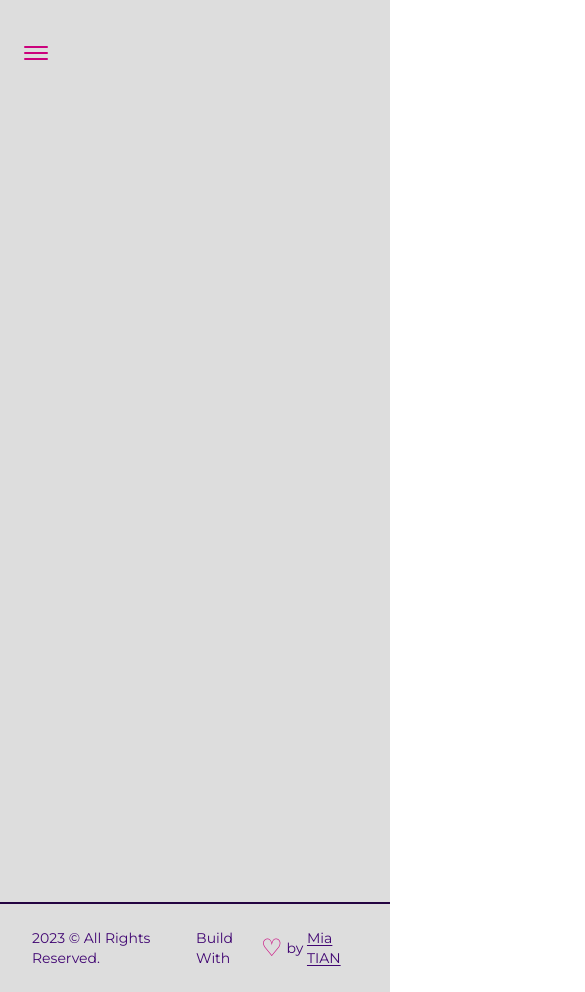
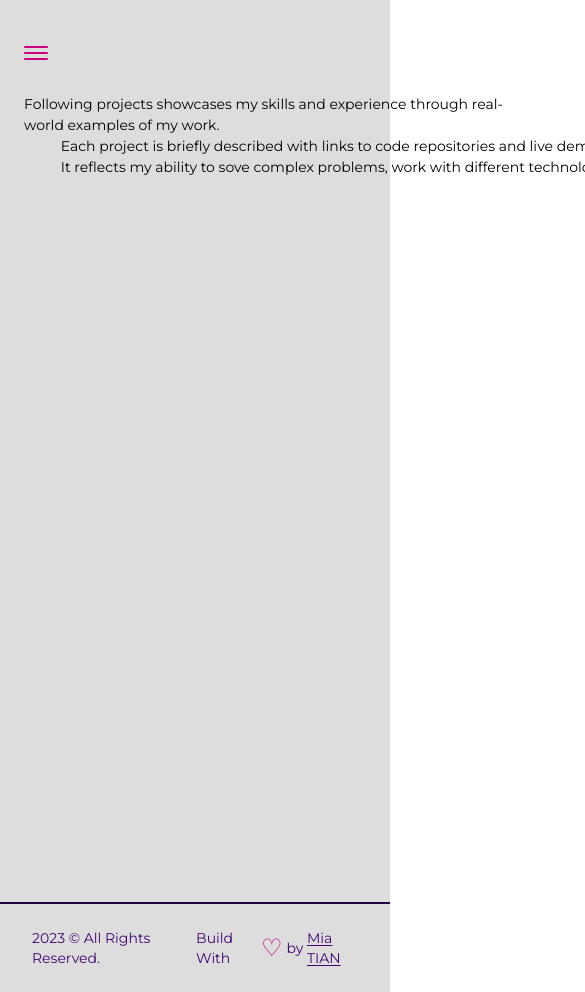
Before and after one commit to MiaTian1024/My-Portfolio, a React (Vite) app: page /projects in a window 390 px wide. Shown: the top 992 px of the page, 585 px wide, since content can reach past the window. Built offline with nearby package versions, Linux system fonts and the light colour scheme.

Commit message:
create custom text

```diff
--- /dev/null
+++ b/src/components/CustomTexts.jsx
@@ -0,0 +1,34 @@
+import React from 'react'
+import { motion } from 'framer-motion';
+
+import { textContainer, textVariant2 } from '../utils/motion'
+
+
+export const TypingText = ({title, className="" }) => (
+  <motion.p
+    variants={textContainer}
+    className={`font-normal text-[14px] text-secondary-white ${className}`}
+  >
+    {Array.from(title).map((letter, index) => (
+      <motion.span
+        variants={textVariant2}
+        key={index}
+      >
+        { letter === ' ' ? '\u00A0' : letter}
+
+      </motion.span>
+    ))}
+
+  </motion.p>
+);
+
+export const TitleText = ({title, className="" }) => (
+  <motion.h2
+    variants={textVariant2}
+    initial='hidden'
+    whileInView='show'
+    className={`mt-[8px] font-bold md:text-[64px] text-[40px] text-white ${className}`}
+  >
+  {title}
+  </motion.h2>
+);
--- a/src/page/Projects.jsx
+++ b/src/page/Projects.jsx
@@ -1,10 +1,22 @@
 import React from 'react'
-import { TransitionEffect } from '../components'
+
+import { Layout, TransitionEffect } from '../components'
+
+import {TypingText} from '../components/CustomTexts'
 
 const Projects = () => {
   return (
     <div>
       <TransitionEffect  />
+      <Layout>
+        <TypingText
+          title="Following projects showcases my skills and experience through real-world examples of my work.
+          Each project is briefly described with links to code repositories and live demos in it.
+          It reflects my ability to sove complex problems, work with different technologies, and manage projets effectively."
+          className= "mt-3"
+        />
+
+      </Layout>
     </div>
   )
 }
--- /dev/null
+++ b/src/utils/motion.js
@@ -0,0 +1,161 @@
+export const navVariants = {
+    hidden: {
+      opacity: 0,
+      y: -50,
+      transition: {
+        type: 'spring',
+        stiffness: 300,
+        damping: 140,
+      },
+    },
+    show: {
+      opacity: 1,
+      y: 0,
+      transition: {
+        type: 'spring',
+        stiffness: 80,
+        delay: 1,
+      },
+    },
+  };
+
+  export const slideIn = (direction, type, delay, duration) => ({
+    hidden: {
+      x: direction === 'left' ? '-100%' : direction === 'right' ? '100%' : 0,
+      y: direction === 'up' ? '100%' : direction === 'down' ? '100%' : 0,
+    },
+    show: {
+      x: 0,
+      y: 0,
+      transition: {
+        type,
+        delay,
+        duration,
+        ease: 'easeOut',
+      },
+    },
+  });
+
+  export const staggerContainer = (staggerChildren, delayChildren) => ({
+    hidden: {},
+    show: {
+      transition: {
+        staggerChildren,
+        delayChildren,
+      },
+    },
+  });
+
+  export const textVariant = (delay) => ({
+    hidden: {
+      y: 50,
+      opacity: 0,
+    },
+    show: {
+      y: 0,
+      opacity: 1,
+      transition: {
+        type: 'spring',
+        duration: 1.25,
+        delay,
+      },
+    },
+  });
+
+  export const textContainer = {
+    hidden: {
+      opacity: 0,
+    },
+    show: (i = 1) => ({
+      opacity: 1,
+      transition: { staggerChildren: 0.1, delayChildren: i * 0.1 },
+    }),
+  };
+
+  export const textVariant2 = {
+    hidden: {
+      opacity: 0,
+      y: 20,
+    },
+    show: {
+      opacity: 1,
+      y: 0,
+      transition: {
+        type: 'tween',
+        ease: 'easeIn',
+      },
+    },
+  };
+
+  export const fadeIn = (direction, type, delay, duration) => ({
+    hidden: {
+      x: direction === 'left' ? 100 : direction === 'right' ? -100 : 0,
+      y: direction === 'up' ? 100 : direction === 'down' ? -100 : 0,
+      opacity: 0,
+    },
+    show: {
+      x: 0,
+      y: 0,
+      opacity: 1,
+      transition: {
+        type,
+        delay,
+        duration,
+        ease: 'easeOut',
+      },
+    },
+  });
+
+  export const planetVariants = (direction) => ({
+    hidden: {
+      x: direction === 'left' ? '-100%' : '100%',
+      rotate: 120,
+    },
+    show: {
+      x: 0,
+      rotate: 0,
+      transition: {
+        type: 'spring',
+        duration: 1.8,
+        delay: 0.5,
+      },
+    },
+  });
+
+  export const zoomIn = (delay, duration) => ({
+    hidden: {
+      scale: 0,
+      opacity: 0,
+    },
+    show: {
+      scale: 1,
+      opacity: 1,
+      transition: {
+        type: 'tween',
+        delay,
+        duration,
+        ease: 'easeOut',
+      },
+    },
+  });
+
+  export const footerVariants = {
+    hidden: {
+      opacity: 0,
+      y: 50,
+      transition: {
+        type: 'spring',
+        stiffness: 300,
+        damping: 140,
+      },
+    },
+    show: {
+      opacity: 1,
+      y: 0,
+      transition: {
+        type: 'spring',
+        stiffness: 80,
+        delay: 0.5,
+      },
+    },
+  };
```
